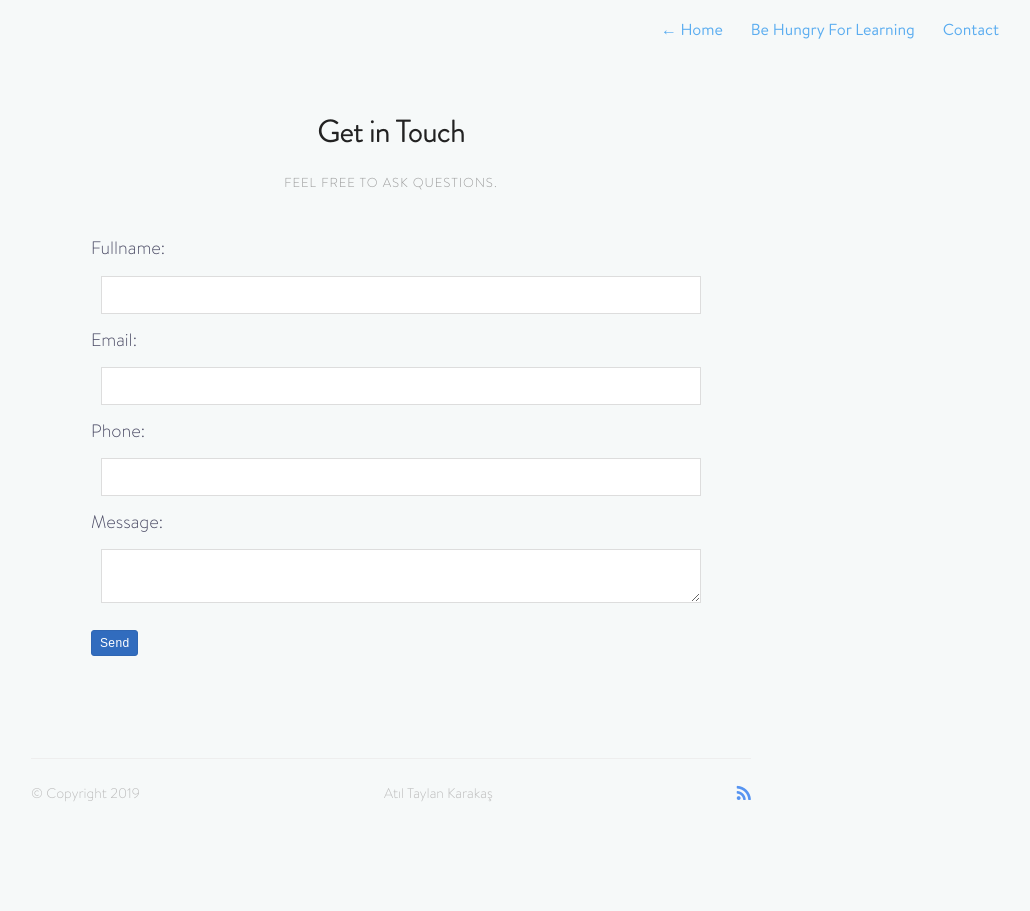
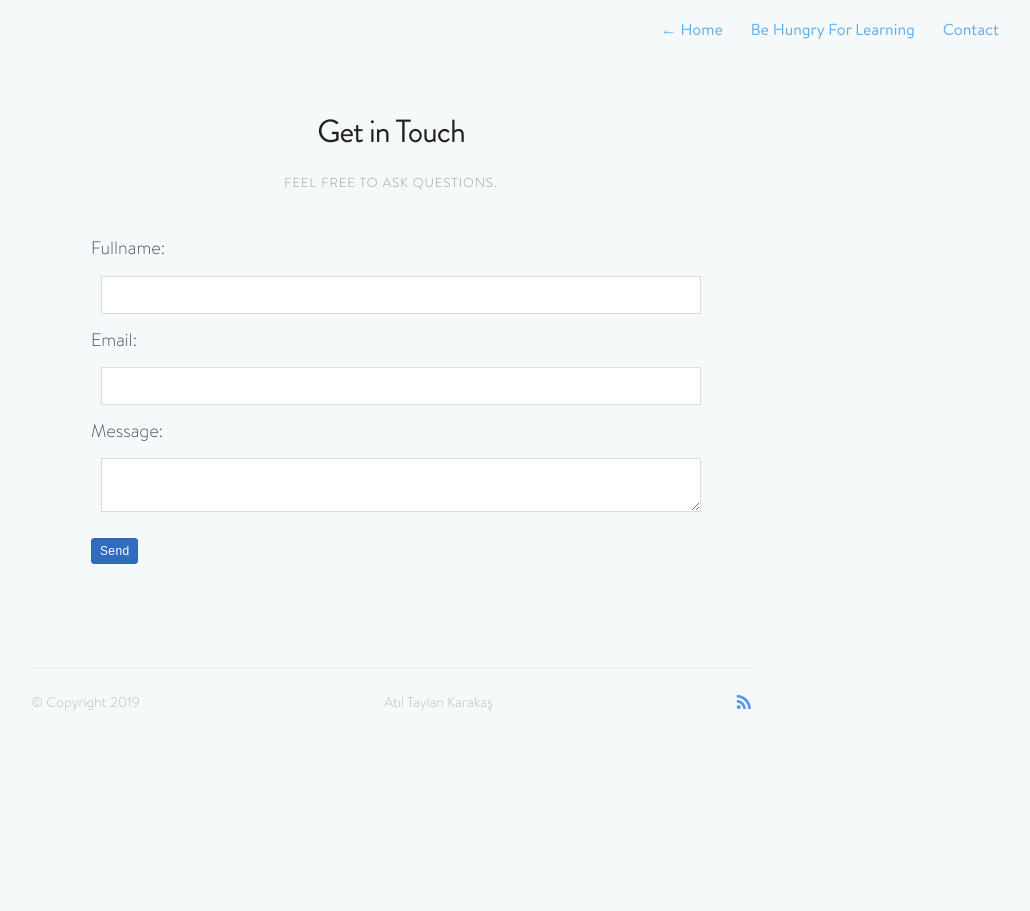
Before and after one commit to taylankarakas/taylankarakas.github.io, a Jekyll site: the page built from contact.md, in a window 1280 px wide. Shown: the whole page, without its empty margins (249-1279 px from the left). Built offline with Jekyll 4.4.1, drawn with Linux system fonts in a browser that asks for light colours; nearby versions of some CDN libraries.

Commit message:
contact update

```diff
--- a/contact.md
+++ b/contact.md
@@ -14,8 +14,6 @@ layout: default
         <input type="text" required name="name">
         <label>Email:</label>
         <input type="email" required name="email">
-        <label>Phone:</label>
-        <input type="tel" name="tel">
         <label>Message:</label>
         <textarea type="text" required name="message"></textarea>
         <button type="submit">Send</button>
```
